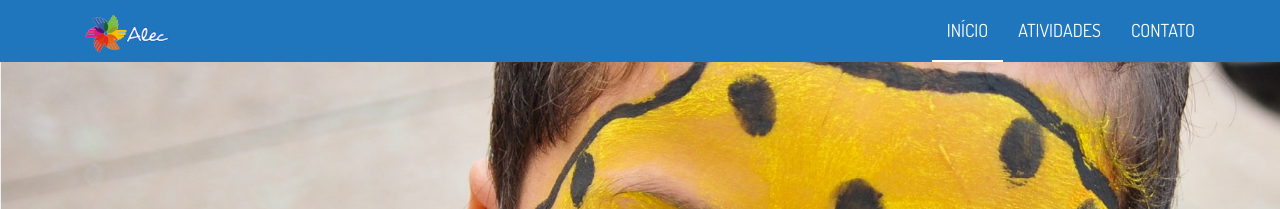
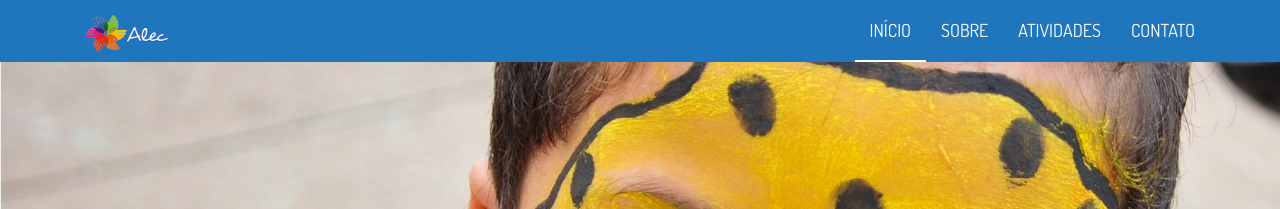
Before and after one commit to eusoualec/eusoualec.github.io, a Jekyll site: the page built from index.html, in a window 1280 px wide. Shown: the top 209 px of the page. Built offline with Jekyll 4.4.1, drawn with Linux system fonts in a browser that asks for light colours; nearby versions of some CDN libraries.

Commit message:
Header link

```diff
--- a/_includes/destaques.html
+++ b/_includes/destaques.html
@@ -15,7 +15,7 @@
                       <p>Deixar um legado, livrando as crianças das ruas e dando oportunidades de crescimento e desenvolvimento</p>
 
                     </div>
-                    <a href="#" class="btn btn-primary">Leia mais</a>
+                    <a href="/sobre" class="btn btn-primary">Leia mais</a>
 
               </div>
 
--- a/_includes/header.html
+++ b/_includes/header.html
@@ -26,6 +26,7 @@
               <ul class="nav navbar-nav">
 
                 <li><a{% if page.url == '/' %} class="is-active"{% endif %} href="/">INÍCIO</a></li>
+				<li><a{% if page.url == '/sobre' %} class="is-active"{% endif %} href="/causes">SOBRE</a></li>
                 <li><a{% if page.url == '/causes.html' %} class="is-active"{% endif %} href="/causes">ATIVIDADES</a></li>
                 <li><a{% if page.url == '/contact.html' %} class="is-active"{% endif %} href="/contact">CONTATO</a></li>
               </ul>
```
